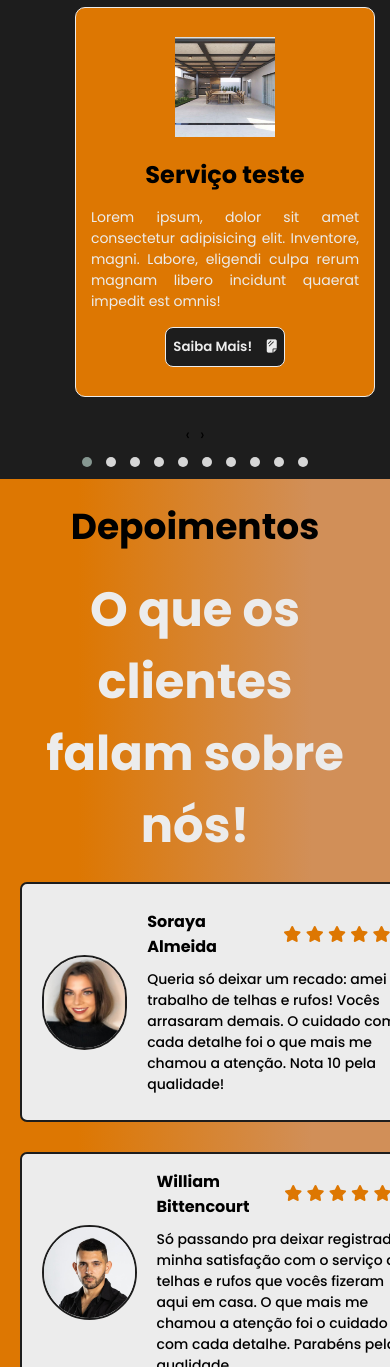
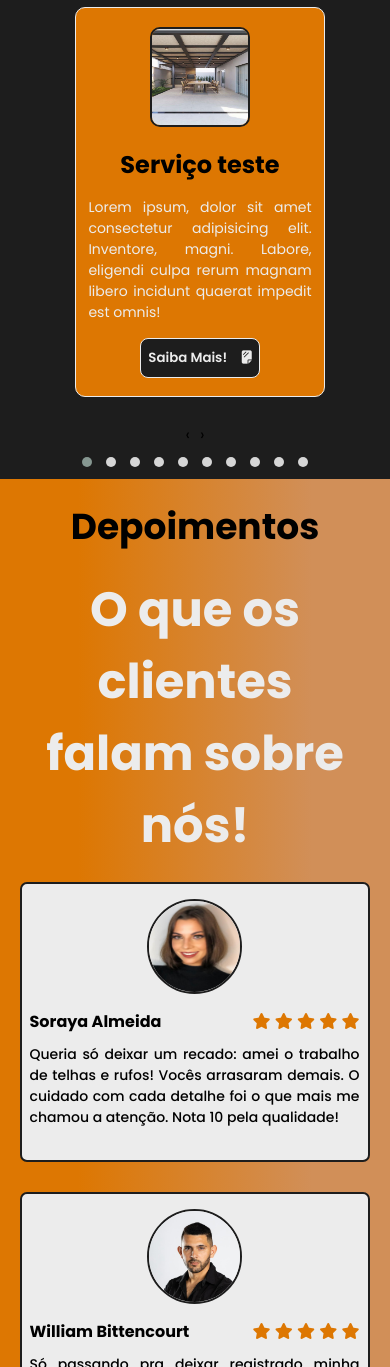
Before and after one commit to WTC13/telhas_rufus, a plain HTML site: page index.html in a window 390 px wide. Shown: the part 633-2000 px from the top of the page. Drawn offline with nearby package versions, Linux system fonts and the light colour scheme.

Commit message:
update sections media screen

```diff
--- a/src/css/header.css
+++ b/src/css/header.css
@@ -26,6 +26,7 @@ header{
     width: 50px;
     margin-right: 20px;
     border-radius: 25px;
+    border: var(--bg4) solid 2px;
 }
 
 .link-nav{
--- a/src/css/home.css
+++ b/src/css/home.css
@@ -15,7 +15,7 @@
 }
 
 .container-home1{
-    padding: 50px;
+    margin-left: 20px;
     display: flex;
     flex-direction: column;
     width: 70%;
@@ -23,12 +23,14 @@
 
 .container-home2{
     color: #000000;
+    margin-right: 50px;
 }
 
 .container-home2 img{
     height: 600px;
     width: 600px;
-    padding: 50px;
+    border-radius: 10px;
+    border: var(--bg1) solid 2px;
 }
 
 .container-title{
--- a/src/css/services.css
+++ b/src/css/services.css
@@ -49,6 +49,8 @@
     max-height: 100px;
     max-width: 100px;
     margin-bottom: 20px;
+    border-radius: 10px;
+    border: var(--bg1) solid 2px;
 }
 
 .title-service{
@@ -139,3 +141,9 @@
         margin-left: 75px;
     }
 }
+
+@media screen and (max-width: 390px){
+    .item{
+        width: 250px;
+    }
+}
--- a/src/css/testimony.css
+++ b/src/css/testimony.css
@@ -27,6 +27,8 @@
 .container-testimony1 img{
     height: 450px;
     width: 450px;
+    border-radius: 10px;
+    border: var(--bg1) solid 2px;
 }
 
 .container-testimony2{
@@ -172,3 +174,42 @@
     }
 
 }
+
+@media screen and (max-width: 390px){
+
+    .container-testimony1 img{
+        width: 350px;
+        height: 350px;
+    }
+
+    .customer-testimony{
+        width: 350px;
+        height: 280px;
+        display: flex;
+        flex-direction: column;
+    }
+
+    .customer-testimony img{
+        margin-top: 15px;
+        margin-bottom: 15px;
+    }
+
+    .costumer{
+        width: 330px;
+    }
+
+    .costumer p{
+        text-align: justify;
+        width: 100%;
+    }
+
+    .costumer1{
+        width: 330px;
+        margin-bottom: 10px;
+    }
+
+    .costumer1 h4{
+        width: 60%;
+    }
+
+}
```
